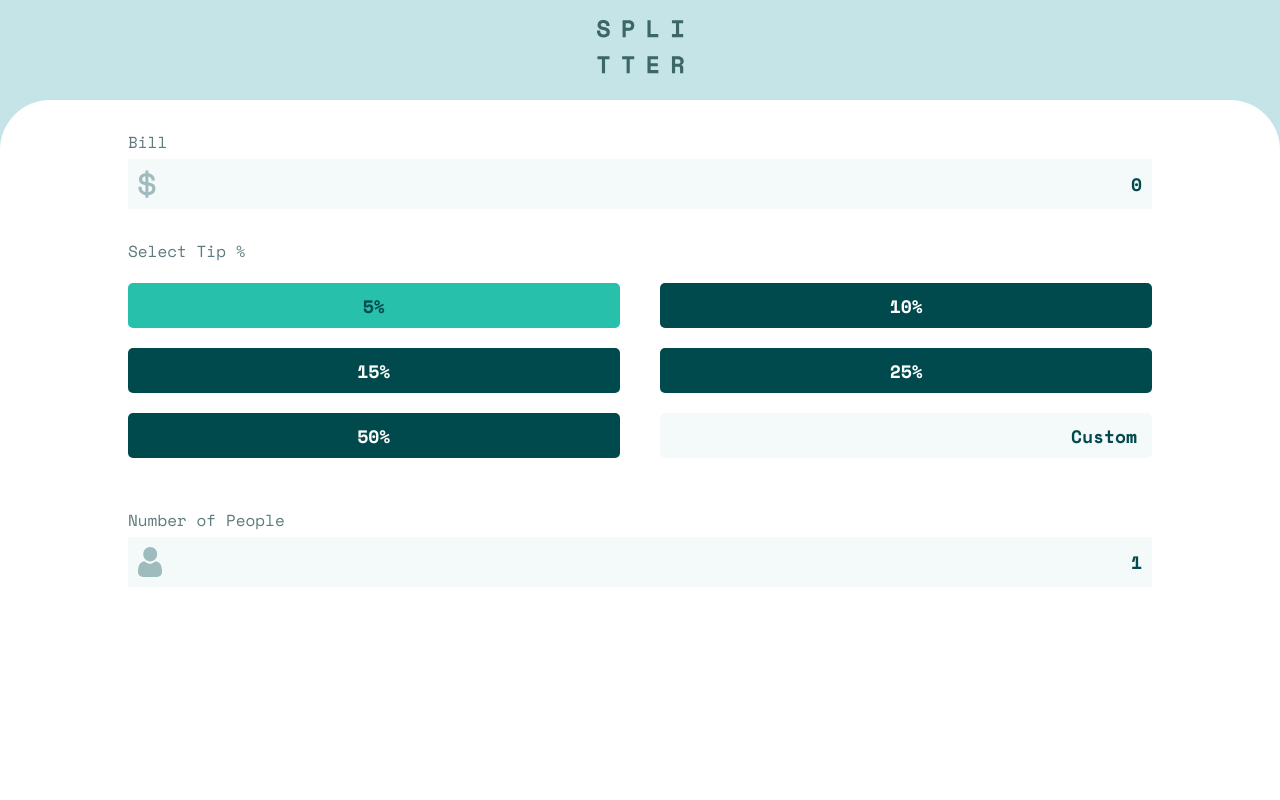
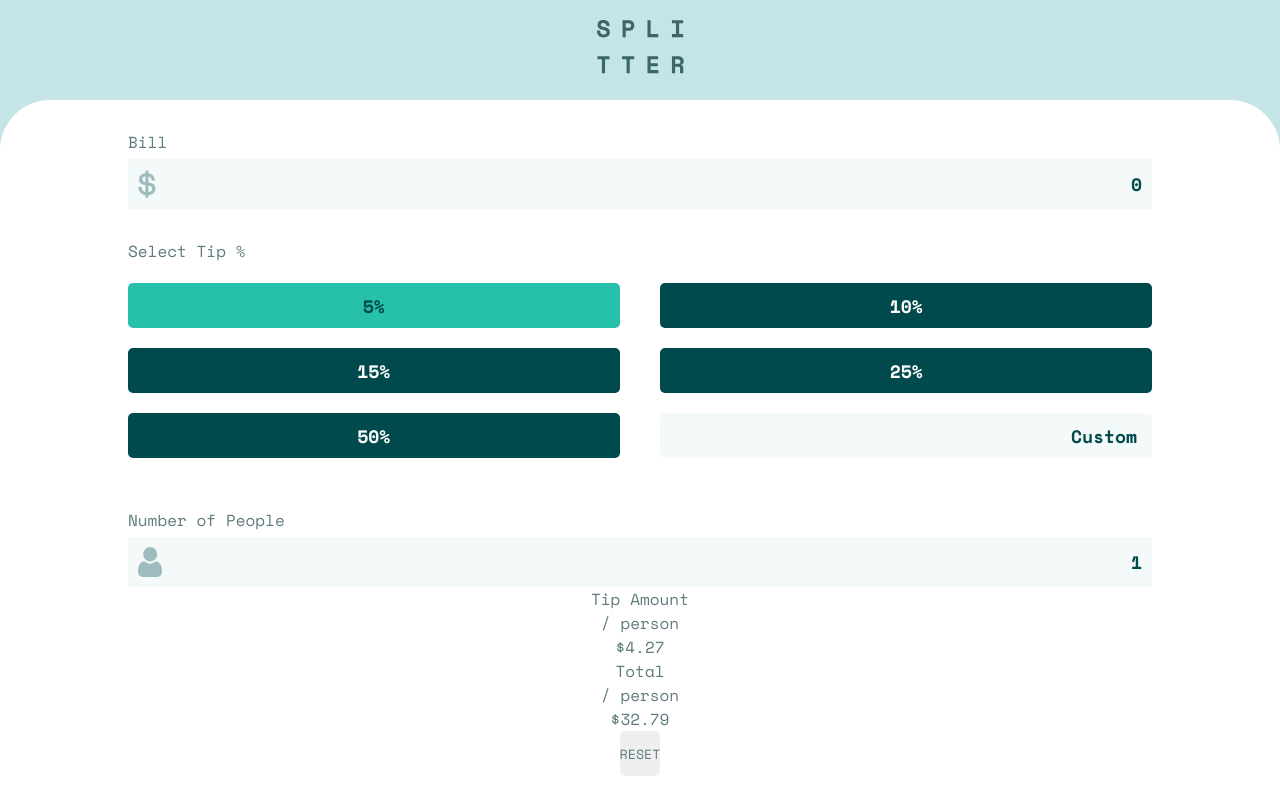
Before and after one commit to cjislegit/tip_calculator, a React (Create React App) app: page / in a window 1280 px wide. Built offline with nearby package versions, Linux system fonts and the light colour scheme.

Commit message:
Added Total component with content but have not yet styled

```diff
--- a/src/App.js
+++ b/src/App.js
@@ -4,6 +4,7 @@ import logo from './assets/logo.svg';
 import Bill from './Bill';
 import NumberOfPeople from './NumberOfPeople';
 import SelectTip from './SelectTip';
+import Total from './Total';
 
 function App() {
   const [billAmount, setBillAmount] = useState(0);
@@ -22,6 +23,7 @@ function App() {
           numberOfPeople={numberOfPeople}
           setNumberOfPeople={setNumberOfPeople}
         />
+        <Total tipAmout={tipAmout} />
       </div>
     </div>
   );
--- /dev/null
+++ b/src/Total.js
@@ -0,0 +1,25 @@
+import styles from './Total.module.css';
+
+const Total = () => {
+  return (
+    <div className='total'>
+      <div className={styles.totalTipAmount}>
+        <div>
+          Tip Amount <br />/ person
+        </div>
+        <div>$4.27</div>
+      </div>
+      <div className={styles.toalAmount}>
+        <div>
+          Total <br />/ person
+        </div>
+        <div>$32.79</div>
+      </div>
+      <button className={styles.totalReset} value='5'>
+        RESET
+      </button>
+    </div>
+  );
+};
+
+export default Total;
--- /dev/null
+++ b/src/Total.module.css
@@ -0,0 +1,9 @@
+.total {
+  display: flex;
+  align-self: center;
+  flex-direction: column;
+  width: 80%;
+  min-width: 80%;
+  margin-top: 30px;
+  background-color: var(--Very-dark-cyan);
+}
```
